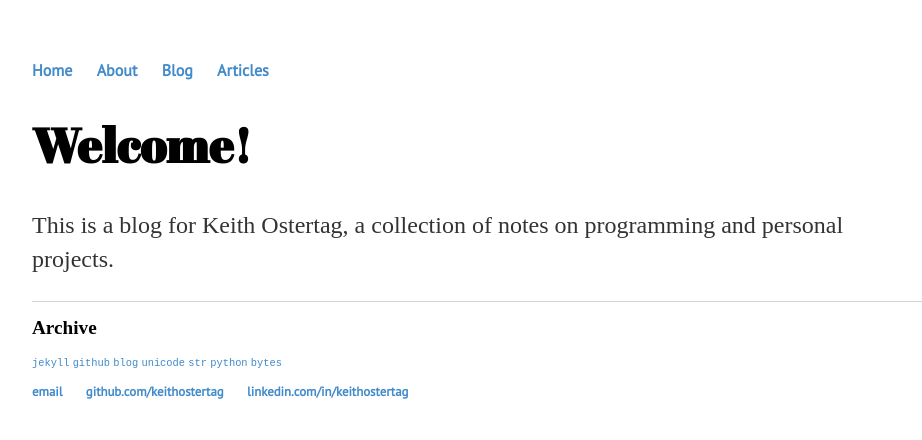
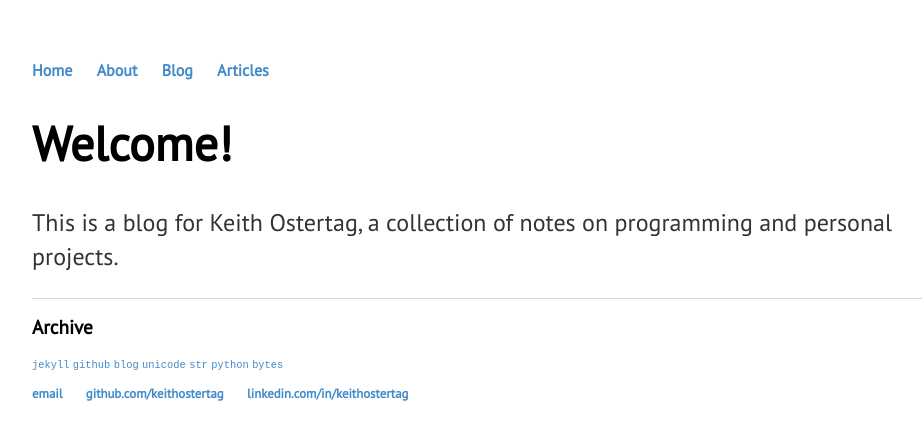
Before and after one commit to keithostertag/keithostertag.github.io, a Jekyll site: the page built from index.html, in a window 1280 px wide. Shown: the top 440 px of the page, without its empty margins (160-1082 px from the left). Built offline with Jekyll 4.4.1, drawn with Linux system fonts in a browser that asks for light colours.

Commit message:
font change

```diff
--- a/_layouts/default.html
+++ b/_layouts/default.html
@@ -4,7 +4,7 @@
 			<title>{{ page.title }}</title>
 			<!-- link to main stylesheet -->
 			<link rel="stylesheet" type="text/css" href="/css/main.css">
-      <link href="https://fonts.googleapis.com/css?family=Abril+Fatface" rel="stylesheet">
+      <!-- <link href="https://fonts.googleapis.com/css?family=Abril+Fatface" rel="stylesheet"> -->
       <link href="https://fonts.googleapis.com/css?family=PT+Sans" rel="stylesheet">
 		</head>
 		<body>
--- a/css/main.css
+++ b/css/main.css
@@ -1,6 +1,7 @@
 body {
     margin: 60px auto;
     width: 70%;
+    font-family: 'PT Sans', sans-serif;
 }
 nav ul, footer ul {
     font-family: 'PT Sans', sans-serif;
@@ -24,7 +25,7 @@
 h1 {
     font-size: 3em;
     /*font-family:'Helvetica', 'Arial', 'Sans-Serif';*/
-    font-family: 'Abril Fatface', cursive;
+    /*font-family: 'Abril Fatface', cursive;*/
 }
 p {
     font-size: 1.5em;
```
